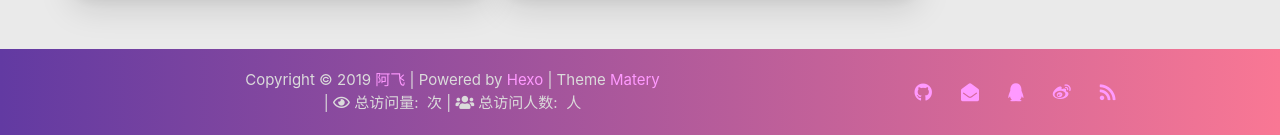
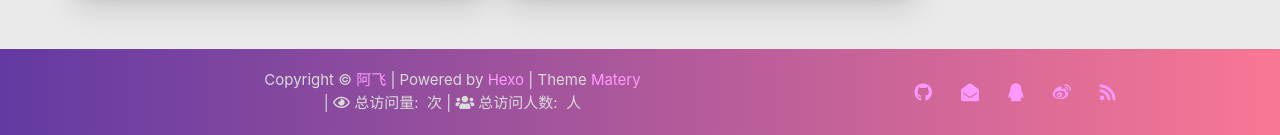
Before and after one commit to Felix-zf/Felix-zf.github.io, a plain HTML site: page 2020/051316107.html in a window 1280 px wide. Shown: the part 2132-2267 px from the top of the page. Drawn offline with Linux system fonts and the light colour scheme; some packages are replaced by stand-ins of ours; no server answers; animation ran at ten frames a second; a script that the page names is missing.

Commit message:
Site updated: 2020-05-17 11:06:21

```diff
--- a/2020/051316107.html
+++ b/2020/051316107.html
@@ -932,7 +932,7 @@ code[class*="language-"], pre[class*="language-"] { white-space: pre !important;
     <div class="container row center-align" style="margin-bottom: 0px !important;">
         <div class="col s12 m8 l8 copy-right">
             Copyright&nbsp;&copy;
-            <span id="year">2019</span>
+            <span>
             <a href="/about" target="_blank">阿飞</a>
             |&nbsp;Powered by&nbsp;<a href="https://hexo.io/" target="_blank">Hexo</a>
             |&nbsp;Theme&nbsp;<a href="https://github.com/blinkfox/hexo-theme-matery" target="_blank">Matery</a>
```
Also changed, not shown: about/index.html (+1 -1 lines), archives/2020/05/index.html (+1 -1 lines), archives/2020/index.html (+1 -1 lines), archives/index.html (+1 -1 lines), categories/index.html (+1 -1 lines), contact/index.html (+1 -1 lines), friends/index.html (+1 -1 lines), index.html (+1 -1 lines), tags/index.html (+1 -1 lines).
